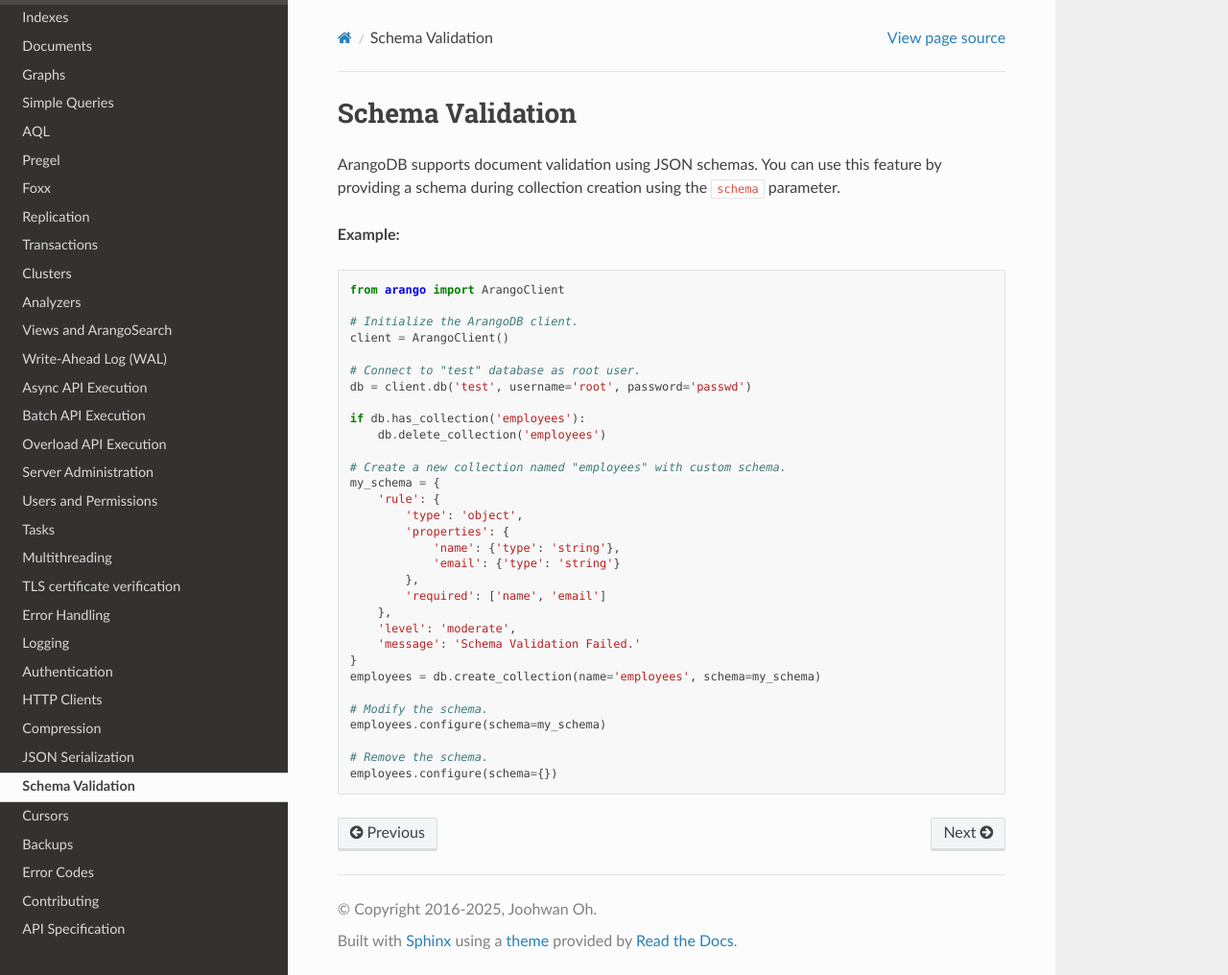
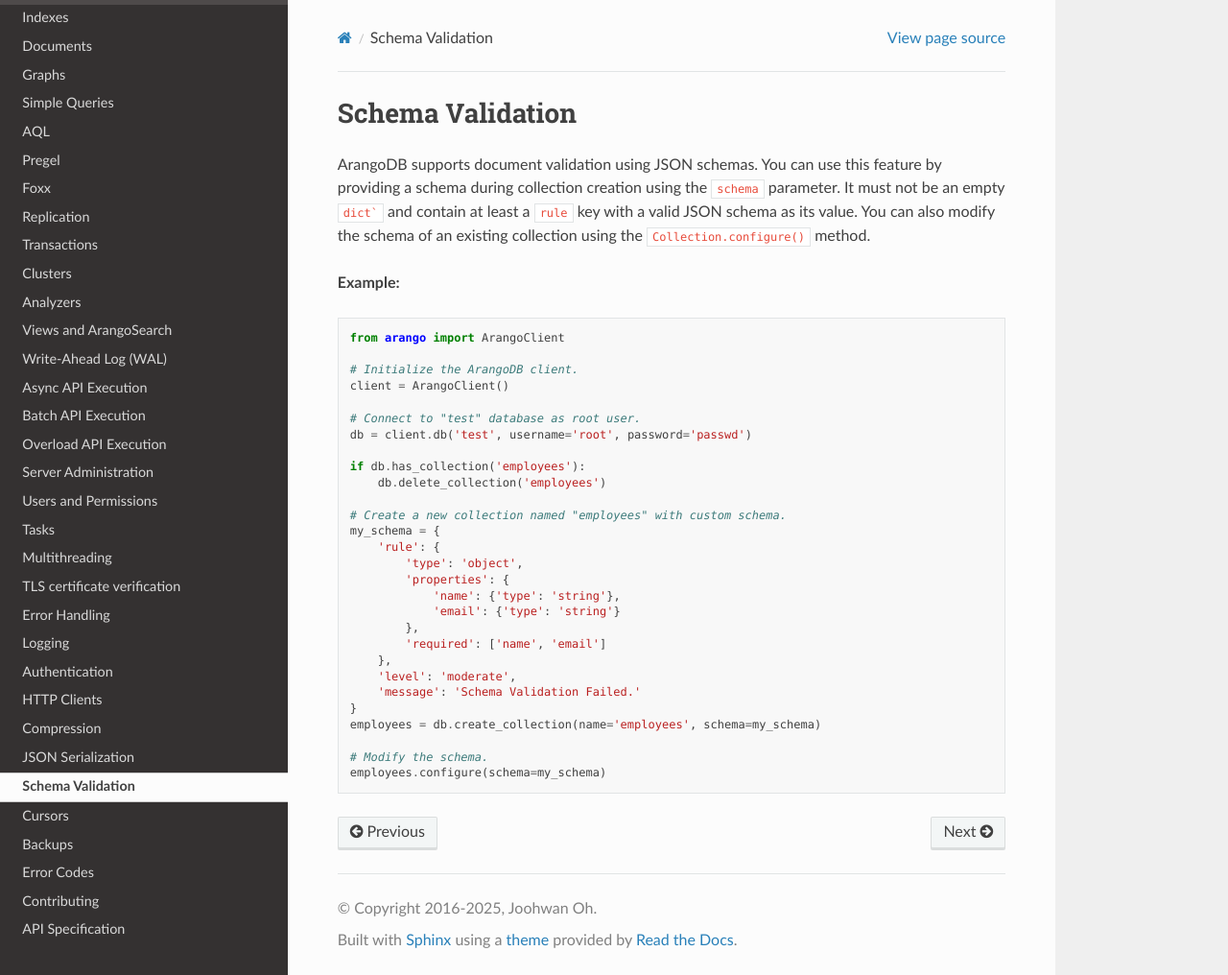
Before and after one commit to arangodb/python-arango, a Sphinx documentation site: the page built from docs/schema.rst, in a window 1280 px wide and 1016 px high. Shown: the whole window at 96% size. Built offline with Sphinx 7.4.7 and the Read the Docs theme 3.1.0, drawn with Linux system fonts in a browser that asks for light colours.

Commit message:
Updating docs

````diff
--- a/docs/schema.rst
+++ b/docs/schema.rst
@@ -3,7 +3,9 @@ Schema Validation
 
 ArangoDB supports document validation using JSON schemas. You can use this
 feature by providing a schema during collection creation using the ``schema``
-parameter.
+parameter. It must not be an empty ``dict``` and contain at least a ``rule``
+key with a valid JSON schema as its value. You can also modify the schema of
+an existing collection using the ``Collection.configure()`` method.
 
 **Example:**
 
@@ -37,6 +39,3 @@ parameter.
 
     # Modify the schema.
     employees.configure(schema=my_schema)
-
-    # Remove the schema.
-    employees.configure(schema={})
````
